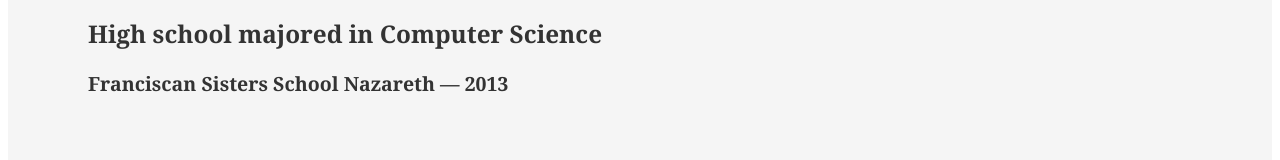
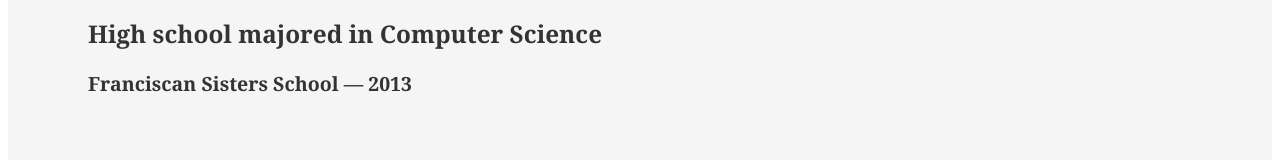
Before and after one commit to karinmarjieh/karinmarjieh.cv, a plain HTML site: page index.html in a window 1280 px wide. Shown: the part 2370-2530 px from the top of the page. Drawn offline with Linux system fonts and the light colour scheme; a small style sheet from the web is missing.

Commit message:
Update index.html

```diff
--- a/index.html
+++ b/index.html
@@ -146,7 +146,7 @@
 
 							<div class="job last">
 								<h2>High school majored in Computer Science  </h2>
-								<h3>Franciscan Sisters School Nazareth &mdash; <strong>2013 </strong></h3>
+								<h3>Franciscan Sisters School  &mdash; <strong>2013 </strong></h3>
 							</div>
 
 						</div>
```
